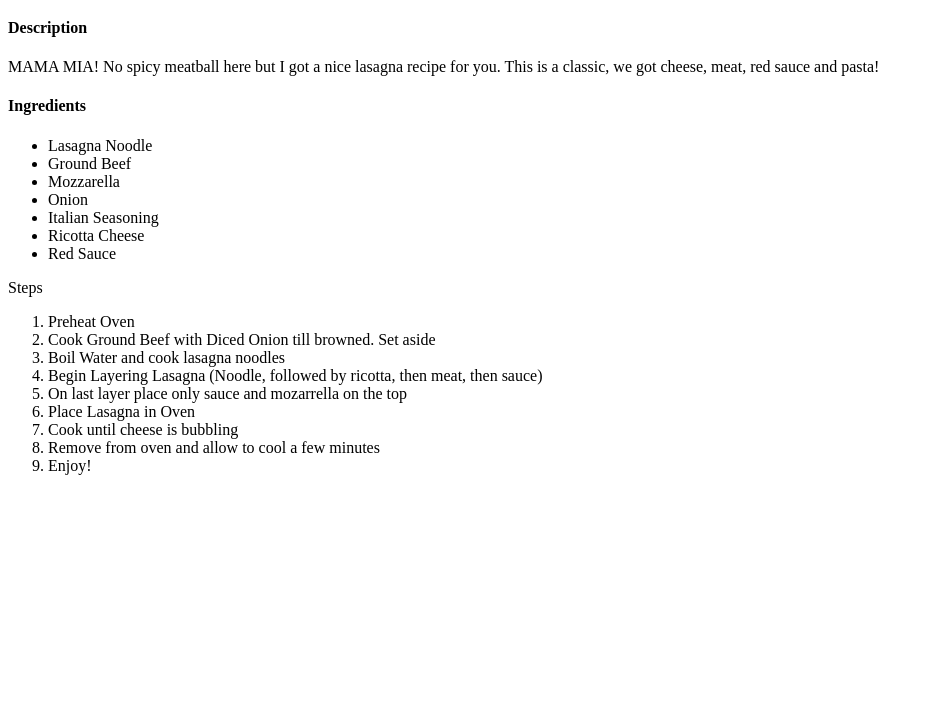
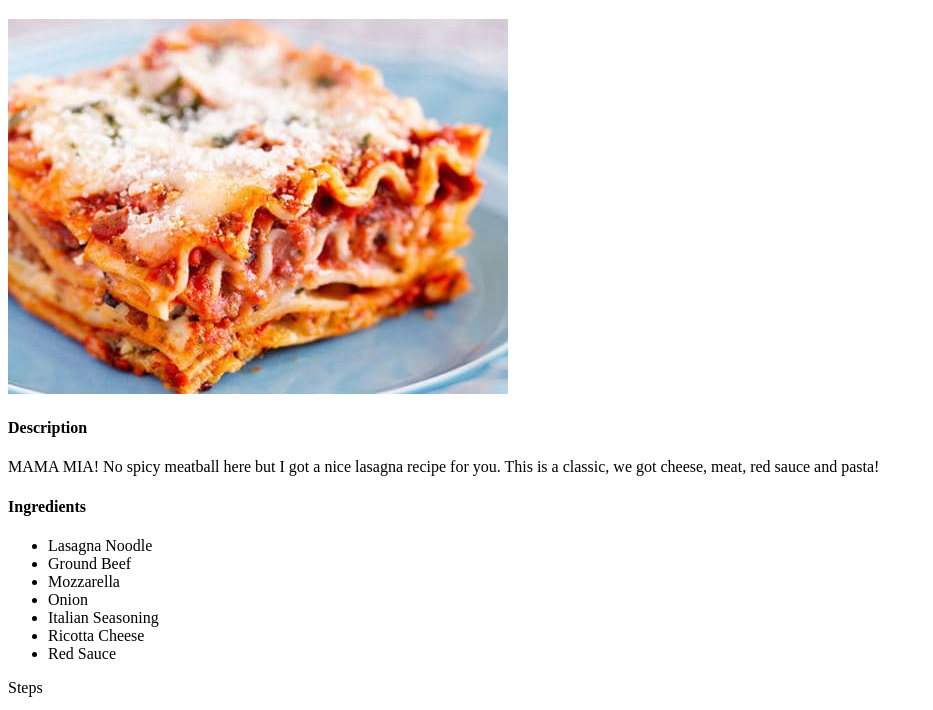
Before and after one commit to BiionicT/odin-recipes, a plain HTML site: page recipes/lasagna.html in a window 1280 px wide. Shown: the part 61-771 px from the top of the page, without its empty margins (0-933 px from the left). Drawn offline with Linux system fonts and the light colour scheme.

Commit message:
Added Lasagna Picture to recipe

```diff
--- a/recipes/lasagna.html
+++ b/recipes/lasagna.html
@@ -6,6 +6,7 @@
 </head>
 <body>
 <h1>Lasagna</h1>
+<img src= "../images/lasagna.jpg" alt="Lasagna Picture">
 <h4>Description</h4>
 <p>MAMA MIA! No spicy meatball here but I got a nice lasagna recipe for you. This is a classic, we got cheese, meat, red sauce and pasta!</p>
 <h4>Ingredients</h4>
```
Also changed, not shown: images/lasagna.jpg (added).
